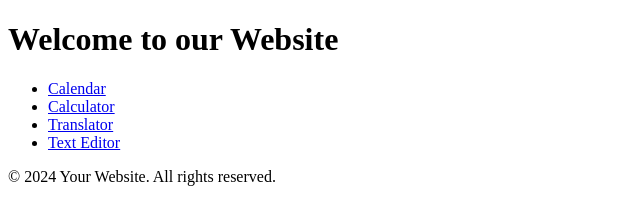
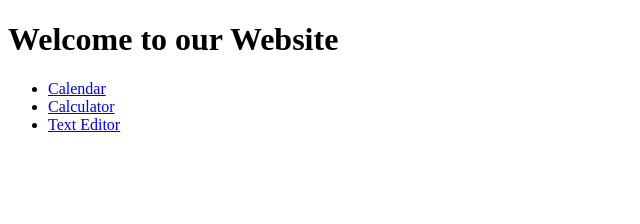
Before and after one commit to jan-Kamelin/Textediter, a plain HTML site: page index.html in a window 1280 px wide. Shown: the whole page, without its empty margins (0-640 px from the left). Drawn offline with Linux system fonts and the light colour scheme.

Commit message:
Update index.html
Deleted translate and footer

```diff
--- a/index.html
+++ b/index.html
@@ -14,14 +14,11 @@
         <ul>
             <li><a href="calendar.txt">Calendar</a></li>
             <li><a href="calculator.html">Calculator</a></li>
-            <li><a href="translator.html">Translator</a></li>
             <li><a href="text_editor.html">Text Editor</a></li>
             <!-- Add links to other tool pages as needed -->
+            <!-- Add this when ready: <li><a href="translator.html">Translator</a></li> -->
         </ul>
     </nav>
 
-    <footer>
-        <p>&copy; 2024 Your Website. All rights reserved.</p>
-    </footer>
 </body>
 </html>
```
